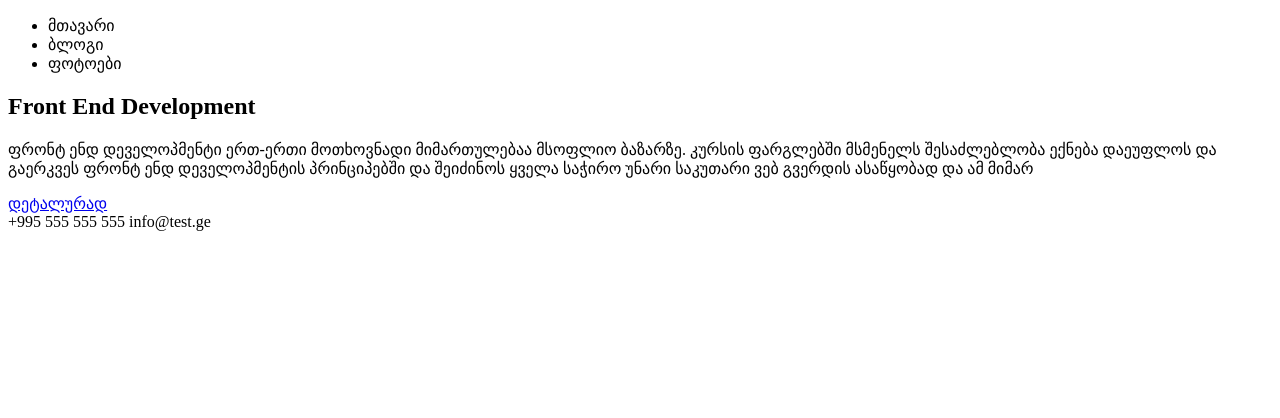
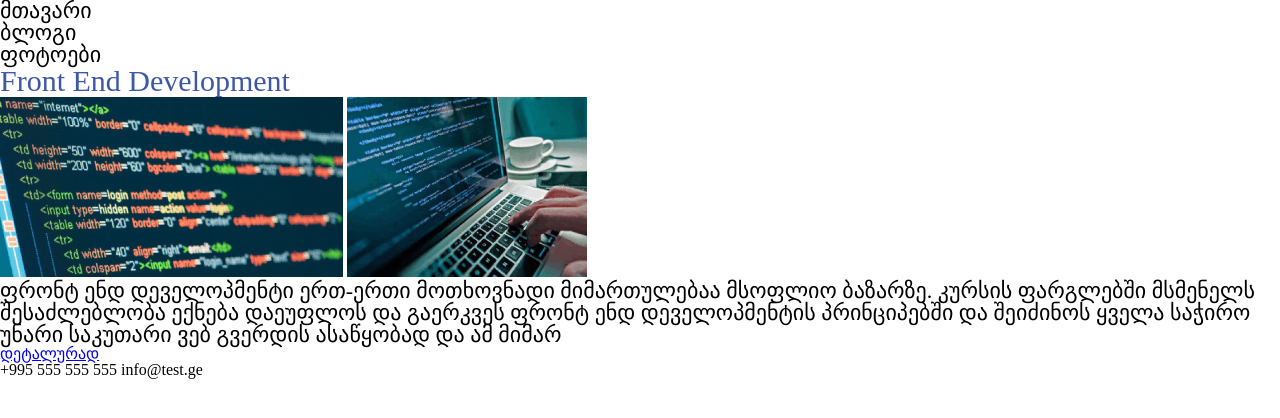
Before and after one commit to D-NaKutubidze/repo1, a plain HTML site: page index.html in a window 1280 px wide. Drawn offline with Linux system fonts and the light colour scheme.

Commit message:
images added,style.css and reset.css file were created, header  fonts were edited

```diff
--- a/index.html
+++ b/index.html
@@ -1,13 +1,15 @@
 <!DOCTYPE html>
 <html>
   <head>
+    <link rel="stylesheet" href="style/reset.css">
+    <link rel="stylesheet" href="style/style.css">
     <title>დავალება 4</title>
   </head>
   <body>
     <header>
       <nav>
         <ul>
-          <li>მთავარი</li>
+          <li> მთავარი</li>
           <li>ბლოგი</li>
           <li>ფოტოები</li>
         </ul>
@@ -15,6 +17,7 @@
     </header>
     <section>
       <h1>Front End Development</h1>
+      <img src="images/front1.png" alt="1"> <img src="images/front2.png" alt="2">
       <p>ფრონტ ენდ დეველოპმენტი ერთ-ერთი მოთხოვნადი მიმართულებაა მსოფლიო ბაზარზე. კურსის ფარგლებში მსმენელს
 შესაძლებლობა ექნება დაეუფლოს და გაერკვეს ფრონტ ენდ დეველოპმენტის პრინციპებში და შეიძინოს ყველა საჭირო
 უნარი საკუთარი ვებ გვერდის ასაწყობად და ამ მიმარ</p>
--- /dev/null
+++ b/style/reset.css
@@ -0,0 +1,43 @@
+html, body, div, span, applet, object, iframe,
+h1, h2, h3, h4, h5, h6, p, blockquote, pre,
+a, abbr, acronym, address, big, cite, code,
+del, dfn, em, img, ins, kbd, q, s, samp,
+small, strike, strong, sub, sup, tt, var,
+b, u, i, center,
+dl, dt, dd, ol, ul, li,
+fieldset, form, label, legend,
+table, caption, tbody, tfoot, thead, tr, th, td,
+article, aside, canvas, details, embed,
+figure, figcaption, footer, header, hgroup,
+menu, nav, output, ruby, section, summary,
+time, mark, audio, video {
+	margin: 0;
+	padding: 0;
+	border: 0;
+	font-size: 100%;
+	font: inherit;
+	vertical-align: baseline;
+}
+/* HTML5 display-role reset for older browsers */
+article, aside, details, figcaption, figure,
+footer, header, hgroup, menu, nav, section {
+	display: block;
+}
+body {
+	line-height: 1;
+}
+ol, ul {
+	list-style: none;
+}
+blockquote, q {
+	quotes: none;
+}
+blockquote:before, blockquote:after,
+q:before, q:after {
+	content: '';
+	content: none;
+}
+table {
+	border-collapse: collapse;
+	border-spacing: 0;
+}
--- /dev/null
+++ b/style/style.css
@@ -0,0 +1,12 @@
+li{font-size: 22px;
+
+}
+h1{ font-size: 30px; color: #3D58A6; border: 5px; border-color: #4AC20E;
+
+}
+p{font-size: 22px;
+
+}
+.main{color: #4AC20E;
+
+}
```
Also changed, not shown: images/front1.png (added), images/front2.png (added).
